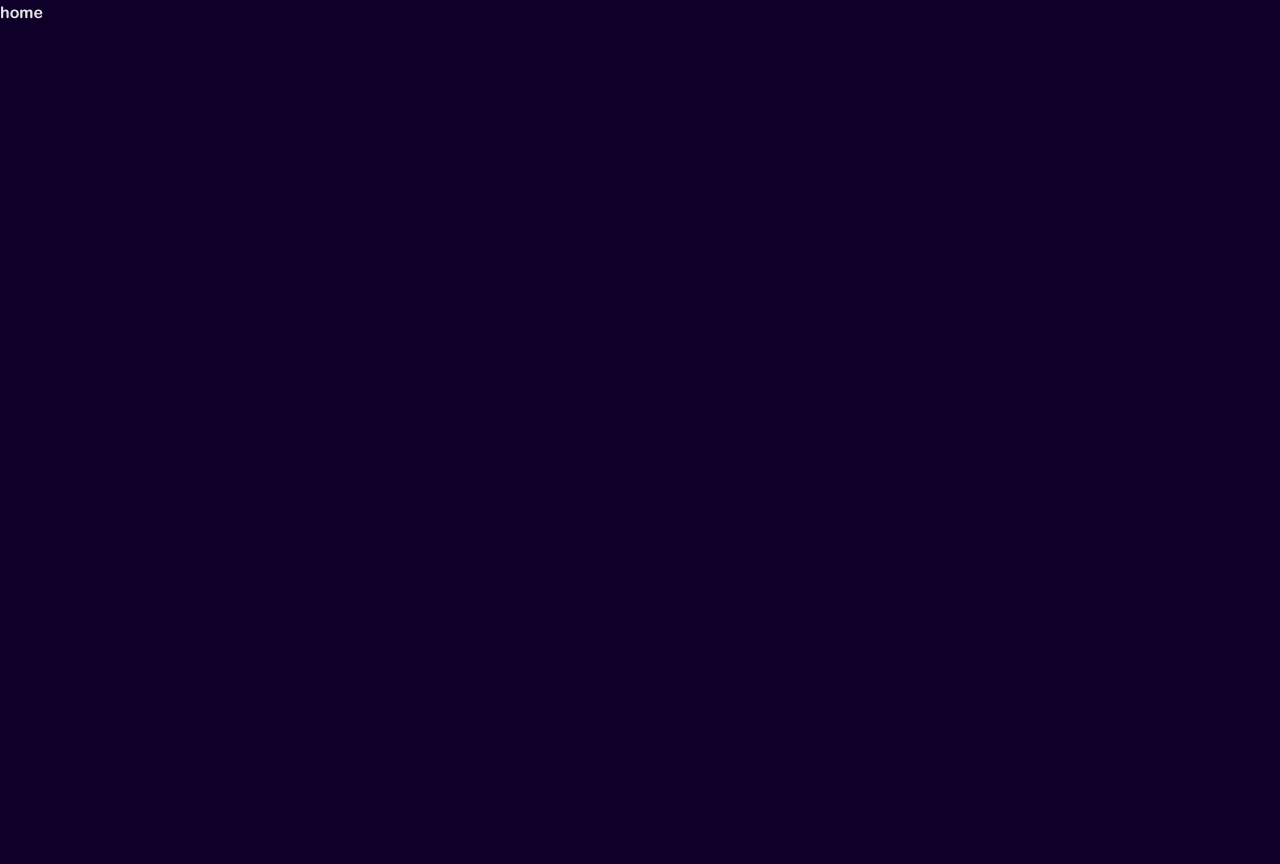
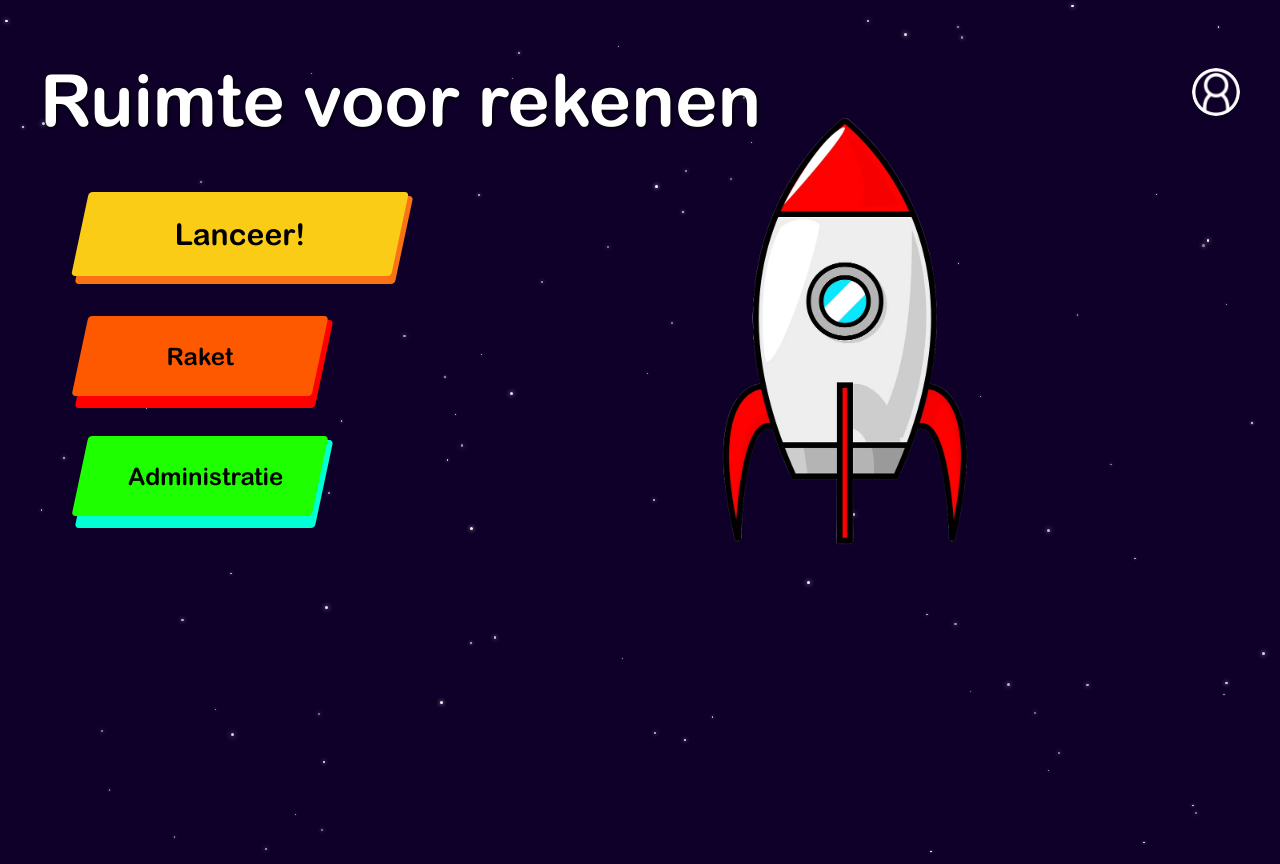
Before and after one commit to SemvanOsch/TLE-StartUp, a React (Vite) app: page / in a window 1280 px wide. Before the commit the page ends 800 px from the top, so only its background shows below. Built offline with nearby package versions, Linux system fonts and the light colour scheme.

Commit message:
Update HomePage.jsx
Update

```diff
--- a/src/pages/HomePage.jsx
+++ b/src/pages/HomePage.jsx
@@ -1,9 +1,108 @@
+import { useNavigate } from "react-router-dom";
+import { useState } from "react";
+import SterrenBG from "../component/sterrenBG.jsx";
+
 const HomePage = () => {
-    return(
-        <div>
-        <h1>home</h1>
+    const navigate = useNavigate();
+    const [startTransition, setStartTransition] = useState(false);
+    const [startLaunch, setStartLaunch] = useState(false);
+    const [moveRocket, setMoveRocket] = useState(false);
+
+    const handleRocketClick = () => {
+        setStartTransition(true);
+        setTimeout(() => {
+            navigate("/upgrade");
+        }, 1500); // wacht tot animatie voorbij is
+    };
+
+    const handleLanceerClick = () => {
+        setStartLaunch(true)
+        setTimeout(() => {
+            setMoveRocket(true);
+        }, 3000);
+
+        setTimeout(() => {
+            navigate("/levels");
+        }, 5000); // wacht tot animatie voorbij is
+    };
+
+    return (
+        <div className="relative min-h-screen overflow-hidden">
+            <SterrenBG versneld={startLaunch} />
+
+            {/* Witte fade overlay */}
+            <div
+                className={`fixed inset-0 bg-white transition-opacity duration-1000 pointer-events-none z-50 ${
+                    startTransition ? "opacity-100" : "opacity-0"
+                }`}
+            ></div>
+
+            {/* Content met zoom-effect op raketpositie */}
+            <main
+                className={`relative z-10 min-h-screen transition-transform ease-in-out transform ${
+                    startLaunch
+                        ? "scale-[2] origin-[85%_40%] duration-[5000ms]"
+                        : startTransition
+                            ? "scale-[2] origin-[85%_40%] duration-[1500ms]"
+                            : ""
+                }`}
+            >
+                <h1 className="mt-16 ml-10 text-white text-7xl drop-shadow-[1px_1px_2px_black]">
+                    Ruimte voor rekenen
+                </h1>
+
+                <img
+                    src="Profile.png"
+                    alt="Profiel"
+                    className="absolute top-1 right-10 w-12 h-12 rounded-full shadow-lg"
+                />
+
+                <div className="ml-20 mt-14 flex flex-col space-y-10">
+                    {/* Lanceer knop */}
+                    <div className="relative inline-block transform transition-transform duration-300 hover:scale-110 w-[320px]">
+                        <div className="absolute top-1 left-1 bg-orange-500 skew-x-[-12deg] rounded p-11 w-full h-full z-0"></div>
+                        <button className="relative bg-yellow-400 skew-x-[-12deg] rounded px-16 py-6 text-xl font-bold text-black z-10 w-full"
+                                onClick={handleLanceerClick}
+                        >
+                            <span className="skew-x-[12deg] text-3xl block">Lanceer!</span>
+                        </button>
+                    </div>
+
+                    {/* Raket knop met animatie */}
+                    <div className="relative inline-block transform transition-transform duration-300 hover:scale-110 w-[240px]">
+                        <div className="absolute top-1 left-1 bg-RaketRedBtn skew-x-[-12deg] rounded p-11 w-full h-full z-0"></div>
+                        <button
+                            onClick={handleRocketClick}
+                            className="relative bg-RaketOrangeBtn skew-x-[-12deg] rounded px-12 py-6 text-lg font-bold text-black z-10 w-full"
+                        >
+                            <span className="skew-x-[12deg] text-2xl block">Raket</span>
+                        </button>
+                    </div>
+
+                    {/* Administratie knop */}
+                    <div className="relative inline-block transform transition-transform duration-300 hover:scale-110 w-[240px]">
+                        <div className="absolute top-1 left-1 bg-RaketBlueBtn skew-x-[-12deg] rounded p-11 w-full h-full z-0"></div>
+                        <button className="relative bg-RaketGreenBtn skew-x-[-12deg] rounded px-12 py-6 text-lg font-bold text-black z-10 w-full"
+                                onClick={() => navigate('/overview')}
+                        >
+                            <span className="skew-x-[12deg] text-2xl block">Administratie</span>
+                        </button>
+                    </div>
+                </div>
+
+                {/* Raket afbeelding */}
+                <img
+                    src="testRaket.png"
+                    alt="Raket"
+                    className={`absolute top-1/3 right-[275px] transform w-80 h-auto transition-transform ease-in-out ${
+                        moveRocket
+                            ? "duration-[2500ms] -translate-y-[800px]"
+                            : "duration-[0ms] -translate-y-1/2"
+                    }`}
+                />
+            </main>
         </div>
     );
-}
+};
 
 export default HomePage;
```
